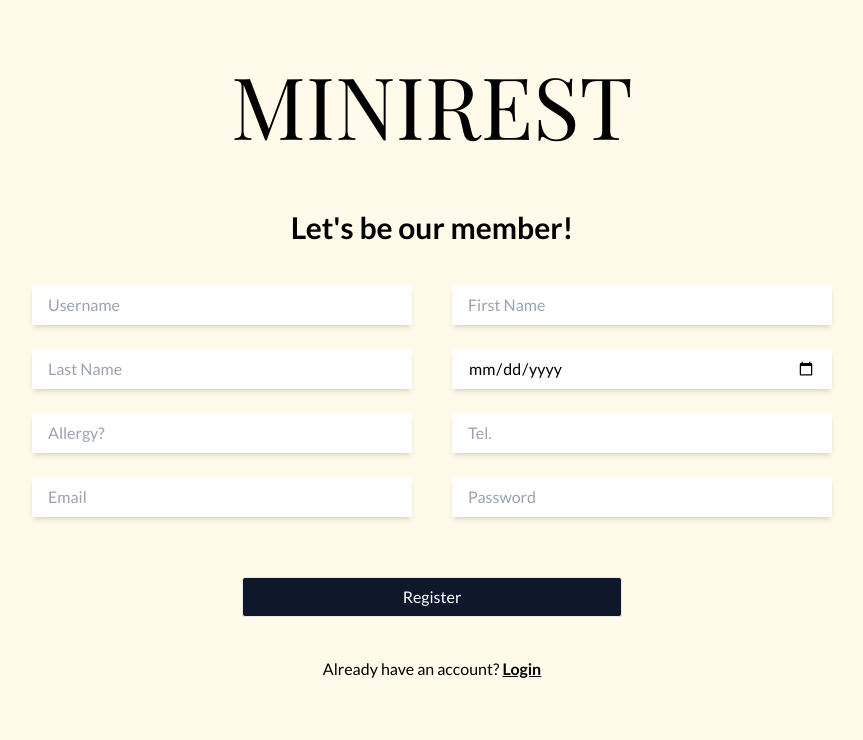
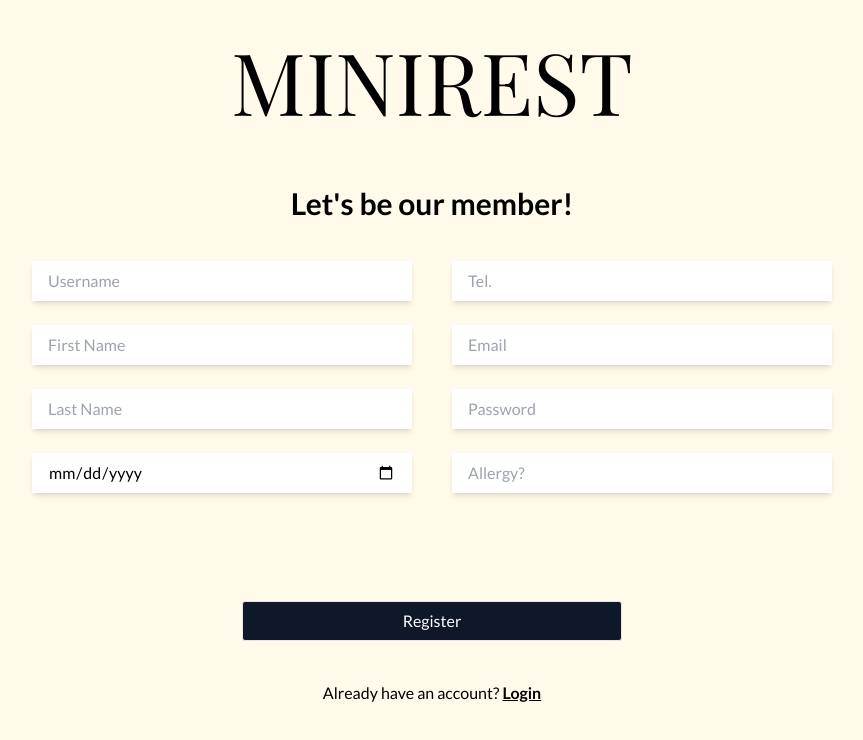
Before and after one commit to JaoShiGitHub/minirest, a React (Create React App) app in the folder frontend/: page /register in a window 1280 px wide. Shown: the top 740 px of the page, without its empty margins (208-1071 px from the left). Built offline with nearby package versions, Linux system fonts and the light colour scheme; a web font is replaced by a local one.

Commit message:
Adjust positions

```diff
--- a/frontend/src/pages/RegisterPage.jsx
+++ b/frontend/src/pages/RegisterPage.jsx
@@ -36,7 +36,7 @@ function RegisterPage() {
         MINIREST
       </h1>
       <p className="text-3xl font-bold">Let's be our member!</p>
-      <form className="grid grid-cols-2 gap-y-6 gap-x-10">
+      <form className="flex flex-wrap flex-col h-[280px] gap-y-6 gap-x-10">
         <FormLabel
           name="username"
           placeholder="Username"
@@ -74,15 +74,6 @@ function RegisterPage() {
           }}
         />
         <FormLabel
-          name="allergy"
-          placeholder="Allergy?"
-          value={allergy}
-          type="text"
-          handleOnChange={(e) => {
-            setAllergy(e.target.value);
-          }}
-        />
-        <FormLabel
           name="tel"
           placeholder="Tel."
           value={tel}
@@ -109,6 +100,15 @@ function RegisterPage() {
             setPassword(e.target.value);
           }}
         />
+        <FormLabel
+          name="allergy"
+          placeholder="Allergy?"
+          value={allergy}
+          type="text"
+          handleOnChange={(e) => {
+            setAllergy(e.target.value);
+          }}
+        />
       </form>
       <button
         type="submit"
```
